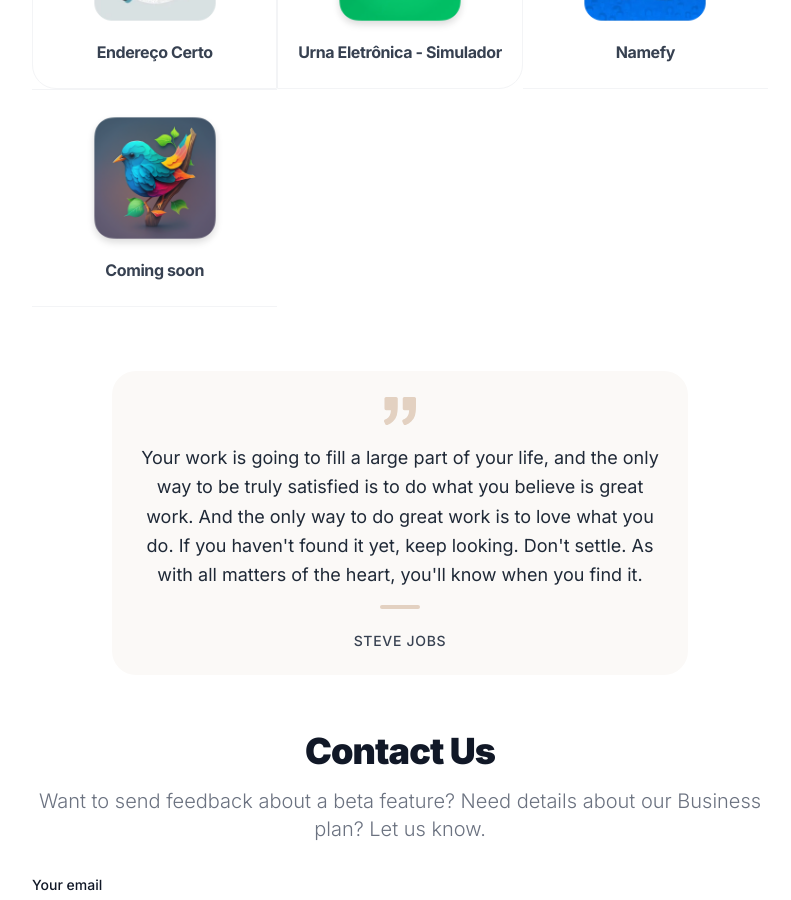
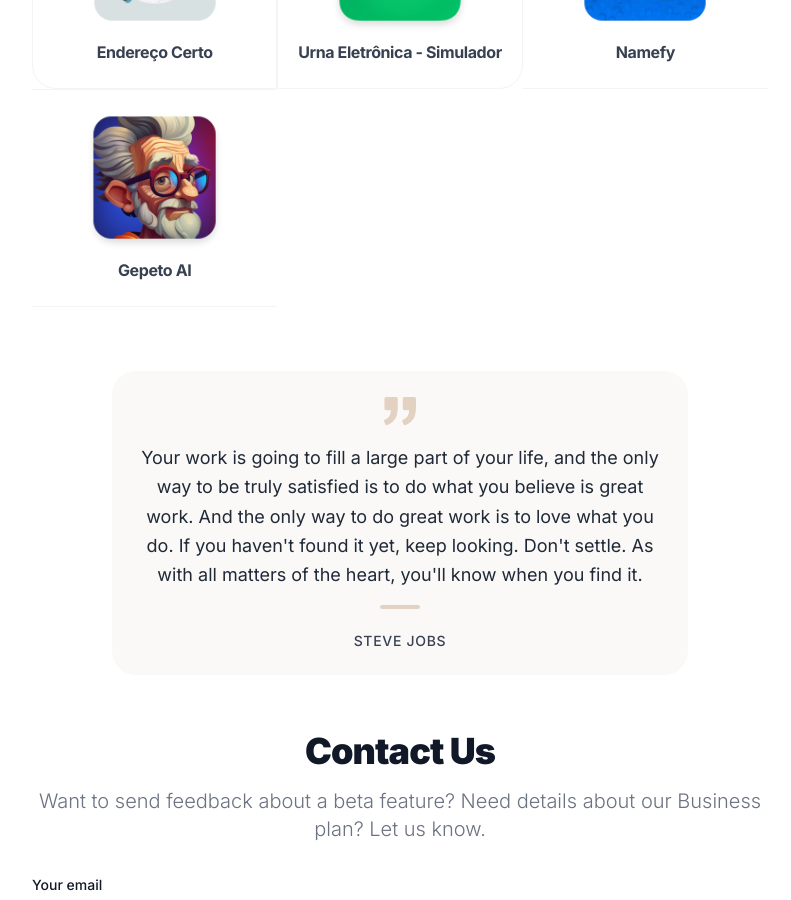
Before and after one commit to mdxco/mdxco-site, a Jekyll site: the page built from index.markdown, in a window 1280 px wide and 900 px high, scrolled down 1128 px. Shown: the whole window, without its empty margins (240-1031 px from the left). Built offline with Jekyll 4.4.1, drawn with Linux system fonts in a browser that asks for light colours.

Commit message:
Add gepeto backlink

```diff
--- a/_layouts/home.html
+++ b/_layouts/home.html
@@ -92,7 +92,7 @@
             <div class="border border-gray-100 p-2 md:p-4 rounded-tr-3xl rounded-br-3xl">
                 <div class="w-20 md:w-36 h-20 md:h-36 mx-auto">
                     <a href="https://urna.app" aria-label="Link to urna.app landing page">
-                        <img class="object-fill object-center rounded" alt="Coming soon" src="./assets/game-app.png">
+                        <img class="object-fill object-center rounded" alt="Urna App" src="./assets/game-app.png">
                     </a>
                 </div>
 
@@ -102,7 +102,7 @@
             <div class="border-y border-gray-100 p-2 md:p-4">
                 <div class="w-20 md:w-36 h-20 md:h-36 mx-auto">
                     <a href="https://apps.apple.com/br/app/namefy-significado-de-nomes/id6451364352" aria-label="Link to download on AppStore">
-                        <img class="object-fill object-center rounded" alt="Coming soon" src="./assets/namefy.webp">
+                        <img class="object-fill object-center rounded" alt="Namefy" src="./assets/namefy.webp">
                     </a>
                 </div>
 
@@ -112,11 +112,11 @@
             <div class="border-y border-gray-100 p-2 md:p-4">
                 <div class="w-20 md:w-36 h-20 md:h-36 mx-auto">
                     <!-- <a href=""> -->
-                        <img class="object-fill object-center rounded" alt="Coming soon" src="./assets/tweet-app.png">
+                        <img class="object-fill object-center rounded" alt="Gepeto AI - Your AI Companion" src="./assets/gepeto-app.png">
                     <!-- </a> -->
                 </div>
 
-                <h2 class="my-2 text-2 tracking-tight font-bold text-center text-gray-700">Coming soon</h2>
+                <h2 class="my-2 text-2 tracking-tight font-bold text-center text-gray-700">Gepeto AI</h2>
             </div>
         </div>
     </div>
```
Also changed, not shown: assets/gepeto-app.png (added), assets/tweet-app.png (deleted).
